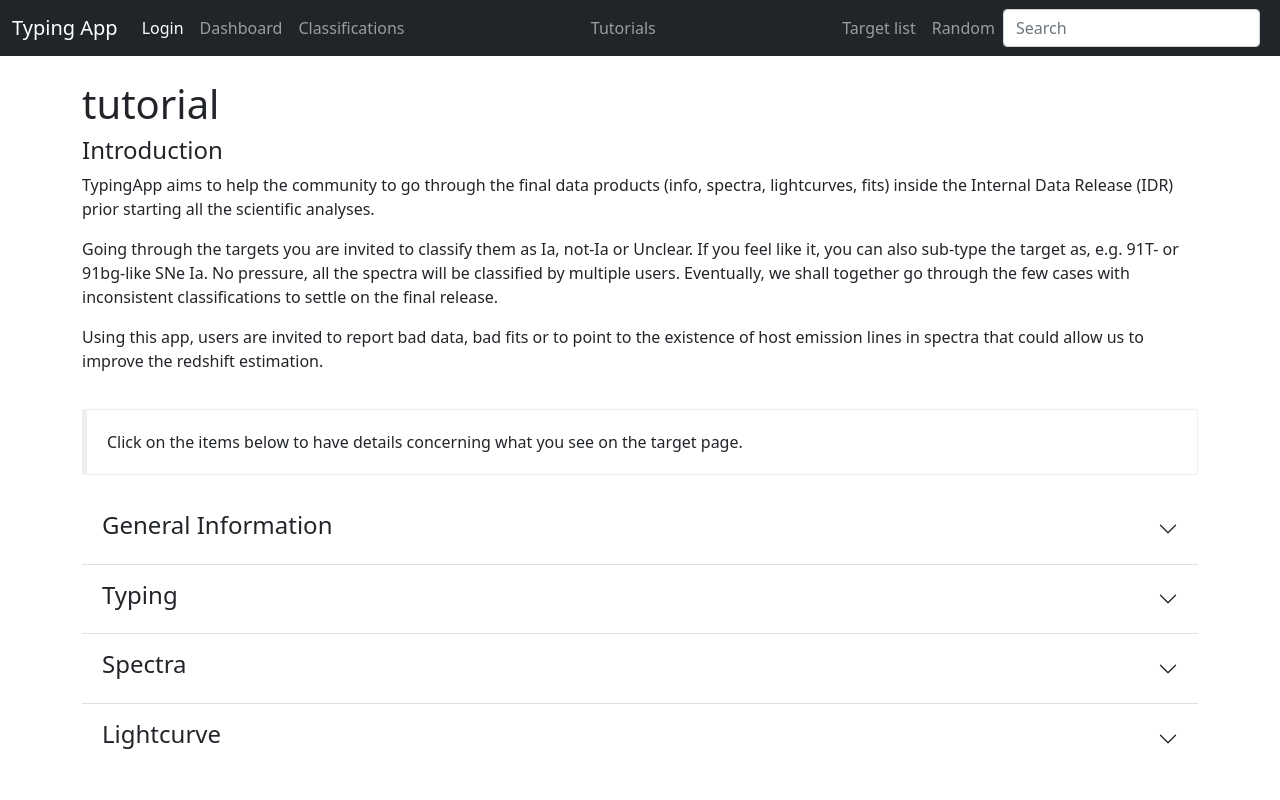
After one commit to MickaelRigault/typingapp, a Flask app: page /tutorials in a window 1280 px wide. The commit adds this page. Run offline with Flask 2, Linux system fonts and the light colour scheme; parts of the project's set-up code (start-up, migrations or seed data) failed here and were passed over.

Commit message:
adding tuto

```diff
--- a/typingapp/routes.py
+++ b/typingapp/routes.py
@@ -294,6 +294,13 @@ def home():
                                atleast2_classifications=atleast2_classifications,
                                dictclass=dictclass
                                )
+
+@app.route("/tutorials")
+def tutorials():
+    """ """
+    return render_template("tutorials.html")
+
+
 
 
 # ================ #
--- /dev/null
+++ b/typingapp/static/css/style.css
@@ -0,0 +1,28 @@
+.callout {
+  padding: 20px;
+  margin: 20px 0;
+  border: 1px solid #eee;
+  border-left-width: 5px;
+  border-radius: 3px;
+  h4 {
+    margin-top: 0;
+    margin-bottom: 5px;
+  }
+  p:last-child {
+    margin-bottom: 0;
+  }
+  code {
+    border-radius: 3px;
+  }
+  & + .bs-callout {
+    margin-top: -5px;
+  }
+}
+@each $name,$color in (default,#777),(primary,#428bca),(success,#5cb85c),(danger,#d9534f),(warning,#f0ad4e),(info,#5bc0de), (bdc,#29527a) {
+  .callout-#{$name} {
+    border-left-color: $color;
+    h4 {
+      color: $color;
+    }
+  }
+}
--- a/typingapp/templates/base.html
+++ b/typingapp/templates/base.html
@@ -7,7 +7,8 @@
 
     <!-- Bootstrap CSS -->
     <link href="https://cdn.jsdelivr.net/npm/bootstrap@5.1.2/dist/css/bootstrap.min.css" rel="stylesheet" integrity="sha384-uWxY/CJNBR+1zjPWmfnSnVxwRheevXITnMqoEIeG1LJrdI0GlVs/9cVSyPYXdcSF" crossorigin="anonymous">
-
+    <!-- Bootstrap CSS -->
+    <link href="{{ url_for('static', filename='css/style.css') }}" rel="stylesheet">
 
     <title>{% block title %} ZTF app {% endblock %}</title>
   </head>
@@ -67,6 +68,7 @@
     <!-- Option 1: Bootstrap Bundle with Popper -->
     <script src="https://cdn.jsdelivr.net/npm/bootstrap@5.1.2/dist/js/bootstrap.bundle.min.js" integrity="sha384-kQtW33rZJAHjgefvhyyzcGF3C5TFyBQBA13V1RKPf4uH+bwyzQxZ6CmMZHmNBEfJ" crossorigin="anonymous"></script>
 
+
     <!-- Option 2: Separate Popper and Bootstrap JS -->
     <!--
     <script src="https://cdn.jsdelivr.net/npm/@popperjs/core@2.10.2/dist/umd/popper.min.js" integrity="sha384-7+zCNj/IqJ95wo16oMtfsKbZ9ccEh31eOz1HGyDuCQ6wgnyJNSYdrPa03rtR1zdB" crossorigin="anonymous"></script>
--- a/typingapp/templates/navbar.html
+++ b/typingapp/templates/navbar.html
@@ -9,8 +9,7 @@
         </button>
 
         <div class="collapse navbar-collapse" id="navbarSupportedContent">
-          <ul class="navbar-nav me-auto mb-2 mb-lg-0">
-
+          <ul class="navbar-nav mr-auto mb-2 mb-lg-0">
             {% if current_user.is_authenticated %}
               <li class="nav-item">
                 <a class="nav-link active" aria-current="page" href="{{ url_for('logout') }}">Logout</a>
@@ -31,13 +30,20 @@
     	       </li>
           </ul>
 
-          <ul class="navbar-nav d-flex flex-lg-row-reverse">
+
+          <ul class="navbar-nav mx-auto">
               <li class="nav-item ">
-                  <a class="nav-link" href="{{ url_for('target_random')}}">Random</a>
+                  <a class="nav-link" href="{{ url_for('tutorials')}}">Tutorials</a>
               </li>
-              <li class="nav-item ">
-                  <a class="nav-link" href="{{ url_for('target_list')}}">Target list</a>
-              </li>
+          </ul>
+
+          <ul class="navbar-nav ml-auto">
+            <li class="nav-item ">
+              <a class="nav-link" href="{{ url_for('target_list')}}">Target list</a>
+            </li>
+            <li class="nav-item ">
+              <a class="nav-link" href="{{ url_for('target_random')}}">Random</a>
+            </li>
 
           </ul>
 
--- /dev/null
+++ b/typingapp/templates/tutorials.html
@@ -0,0 +1,105 @@
+{% extends 'base.html' %}
+
+{% block title %} Typing Tuto {% endblock %}
+{% block content %}
+
+<div class="container mt-4">
+
+  <div class="row">
+    <h1> tutorial </h1>
+
+    <h4> Introduction </h4>
+
+    <p>TypingApp aims to help the community to go through the final data products (info, spectra, lightcurves, fits)
+    inside the Internal Data Release (IDR) prior starting all the scientific analyses.</p>
+
+    <p>Going through the targets you are invited to classify them as Ia, not-Ia or Unclear.
+    If you feel like it, you can also sub-type the target as, e.g. 91T- or 91bg-like SNe Ia.
+    No pressure, all the spectra will be classified by multiple users.
+    Eventually, we shall together go through the few cases with inconsistent classifications to settle on the final release.</p>
+
+    <p>Using this app, users are invited to report bad data, bad fits or to point to the existence of
+    host emission lines in spectra that could allow us to improve the redshift estimation.</p>
+
+  </div>
+
+
+  <div class="callout">
+    Click on the items below to have details concerning what you see on the target page.
+  </div>
+
+  <div class="accordion accordion-flush" id="accordionFlushExample">
+
+    <!--- Tutorials General Information --->
+    <div class="accordion-item">
+      <h2 class="accordion-header" id="flush-headingOne">
+        <button class="accordion-button collapsed" type="button" data-bs-toggle="collapse" data-bs-target="#flush-collapseOne" aria-expanded="false" aria-controls="flush-collapseOne">
+          <h4>General Information</h4>
+        </button>
+      </h2>
+      <div id="flush-collapseOne" class="accordion-collapse collapse" aria-labelledby="flush-headingOne" data-bs-parent="#accordionFlushExample">
+        <div class="accordion-body">
+          Information concerning the target as stored in the IDR.
+          <br>
+          <img src="{{ url_for('static', filename='images/tutorial_general.png') }}"  width="100%"/>
+
+        </div>
+      </div>
+    </div>
+
+    <!--- Tutorials Typing --->
+    <div class="accordion-item">
+      <h2 class="accordion-header" id="flush-headingTwo">
+        <button class="accordion-button collapsed" type="button" data-bs-toggle="collapse" data-bs-target="#flush-collapseTwo" aria-expanded="false" aria-controls="flush-collapseTwo">
+          <h4>Typing</h4>
+        </button>
+      </h2>
+      <div id="flush-collapseTwo" class="accordion-collapse collapse" aria-labelledby="flush-headingTwo" data-bs-parent="#accordionFlushExample">
+        <div class="accordion-body">
+          What do the typing and global report buttons mean.
+          <br>
+          <img src="{{ url_for('static', filename='images/tutorial_typingbuttons.png') }}"  width="100%"/>
+        </div>
+      </div>
+    </div>
+
+    <!--- Tutorials Spectra --->
+    <div class="accordion-item">
+      <h2 class="accordion-header" id="flush-headingThree">
+        <button class="accordion-button collapsed" type="button" data-bs-toggle="collapse" data-bs-target="#flush-collapseThree" aria-expanded="false" aria-controls="flush-collapseThree">
+          <h4>Spectra</h4>
+        </button>
+      </h2>
+      <div id="flush-collapseThree" class="accordion-collapse collapse" aria-labelledby="flush-headingThree" data-bs-parent="#accordionFlushExample">
+        <div class="accordion-body">
+          Read the Spectral & SNID result figures
+          <br>
+          <img src="{{ url_for('static', filename='images/tutorial_spectra.png') }}"  width="100%"/>
+
+        </div>
+      </div>
+    </div>
+
+    <!--- Tutorials LC --->
+    <div class="accordion-item">
+      <h2 class="accordion-header" id="flush-headingFour">
+        <button class="accordion-button collapsed" type="button" data-bs-toggle="collapse" data-bs-target="#flush-collapseFour" aria-expanded="false" aria-controls="flush-collapseFour">
+          <h4>Lightcurve</h4>
+        </button>
+      </h2>
+      <div id="flush-collapseFour" class="accordion-collapse collapse" aria-labelledby="flush-headingFour" data-bs-parent="#accordionFlushExample">
+        <div class="accordion-body">
+          Read the lightcurve figures
+          <br>
+          <img src="{{ url_for('static', filename='images/tutorial_lc.png') }}"  width="100%"/>
+        </div>
+      </div>
+    </div>
+
+
+  </div>
+
+
+
+</div>
+{% endblock %}
```
